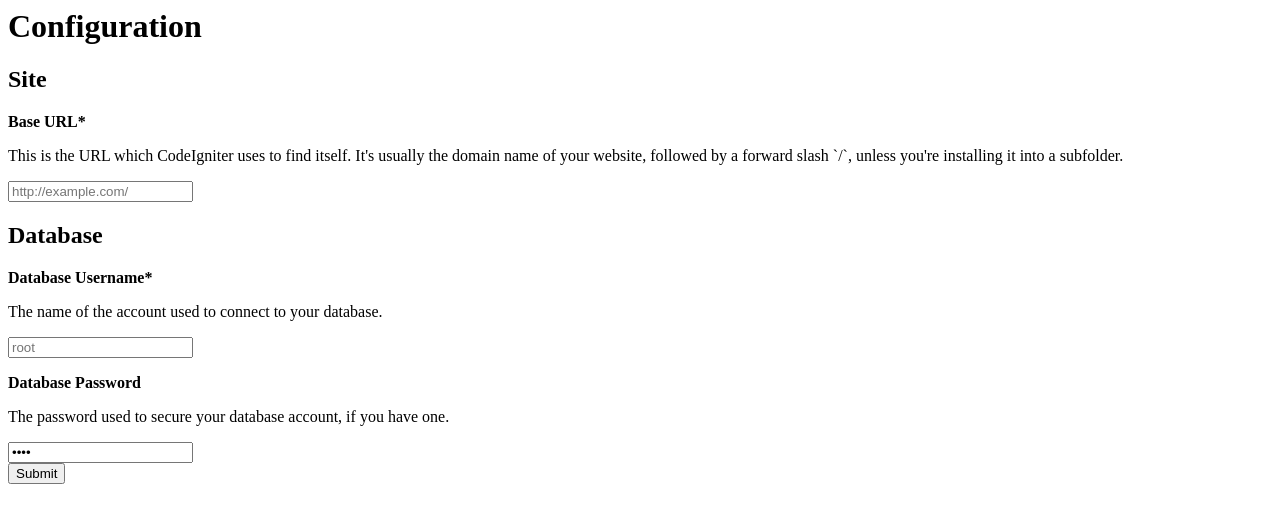
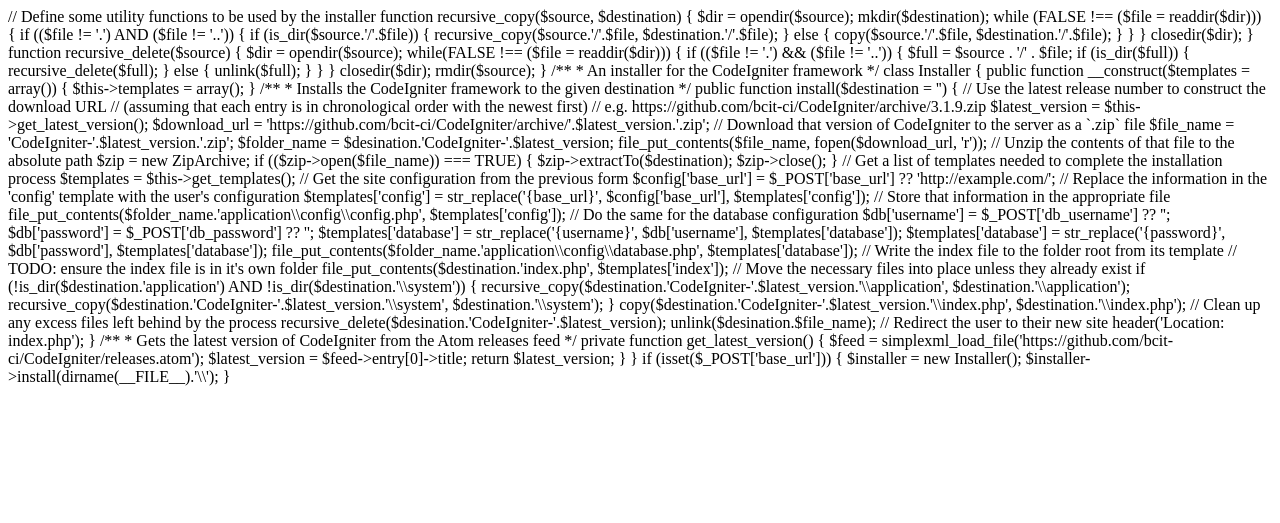
Before and after one commit to ItsSeaJay/musketeer, a PHP site: page /installer.php in a window 1280 px wide. Shown: the top 523 px of the page. Run offline with PHP 8.4, Linux system fonts and the light colour scheme.

Commit message:
Seperated out code

```diff
--- /dev/null
+++ b/src/end_tag.php
@@ -0,0 +1 @@
+?>
--- a/src/installer.php
+++ b/src/installer.php
@@ -1,4 +1,3 @@
-<?php
 // Define some utility functions to be used by the installer
 function recursive_copy($source, $destination)
 {
@@ -142,47 +141,3 @@ if (isset($_POST['base_url']))
 	$installer = new Installer();
 	$installer->install(dirname(__FILE__).'\\');
 }
-?>
-
-<html>
-	<head>
-		<title>Installer</title>
-	</head>
-	<body>
-		<h1>Configuration</h1>
-		<form action="installer.php" method="POST">
-			<h2>Site</h2>
-			<!-- Base URL -->
-			<div class="form_group">
-				<b><p><label for="base_url">Base URL*</label></p></b>
-				<p>
-					This is the URL which CodeIgniter uses to find itself.
-					It's usually the domain name of your website, followed by a
-					forward slash `/`, unless you're installing it into a subfolder.
-				</p>
-				<input type="text" name="base_url" placeholder="http://example.com/" required>
-			</div>
-
-			<h2>Database</h2>
-			<!-- Database Username -->
-			<div class="form_group">
-				<b><p><label for="database_username">Database Username*</label></p></b>
-				<p>
-					The name of the account used to connect to your database.
-				</p>
-				<input type="text" name="db_username" placeholder="root" required>
-			</div>
-			<!-- Database Username -->
-			<div class="form_group">
-				<b><p><label for="db_password">Database Password</label></p></b>
-				<p>
-					The password used to secure your database account,
-					if you have one.
-				</p>
-				<input type="password" name="db_password" value="root">
-			</div>
-
-			<input type="submit">
-		</form>
-	</body>
-</html>
--- /dev/null
+++ b/src/start_tag.php
@@ -0,0 +1 @@
+<?php
```
Also changed, not shown: src/form.php (renamed from src/templates/form.txt), 1 other file.
